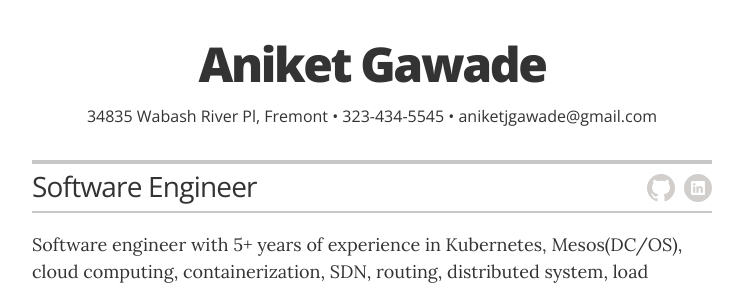
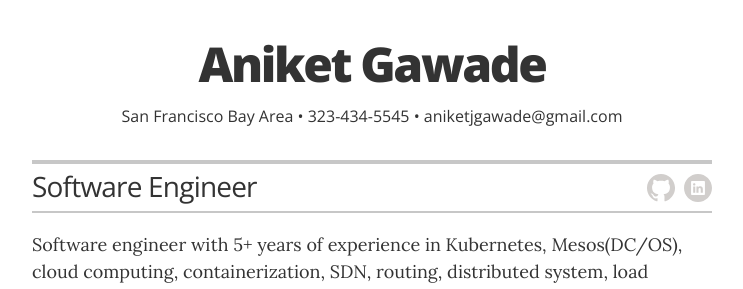
Before and after one commit to sanketgawaderepo/resume, a Jekyll site: the page built from index.html, in a window 1280 px wide and 900 px high. Shown: the top 289 px of the window, without its empty margins (268-1011 px from the left). Built offline with Jekyll 4.4.1, drawn with Linux system fonts in a browser that asks for light colours.

Commit message:
Update _config.yml

```diff
--- a/_config.yml
+++ b/_config.yml
@@ -18,9 +18,9 @@ resume_contact_email:           "aniketjgawade@gmail.com"
 
 # the next two items are used for schema itemprops in _layouts/resume.html
 resume_contact_telephone:       "323-434-5545"
-resume_contact_address:         "34835 Wabash River Pl, Fremont"
+resume_contact_address:         "San Francisco Bay Area"
 
-resume_header_contact_info:     "34835 Wabash River Pl, Fremont • 323-434-5545 • aniketjgawade@gmail.com"
+resume_header_contact_info:     "San Francisco Bay Area • 323-434-5545 • aniketjgawade@gmail.com"
 display_header_contact_info:    "true"
 
 resume_header_intro: "<p>Software engineer with 5+ years of experience in Kubernetes, Mesos(DC/OS), cloud computing, containerization, SDN, routing, distributed system, load balancer, optimization, and automation. A fanatical devotee of open source, Linux and cloud-native.</p>"
```
